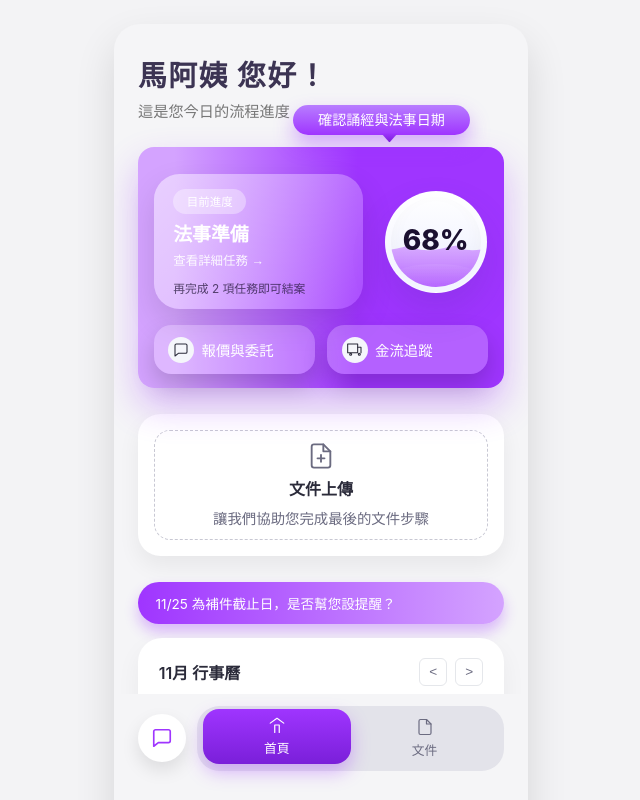
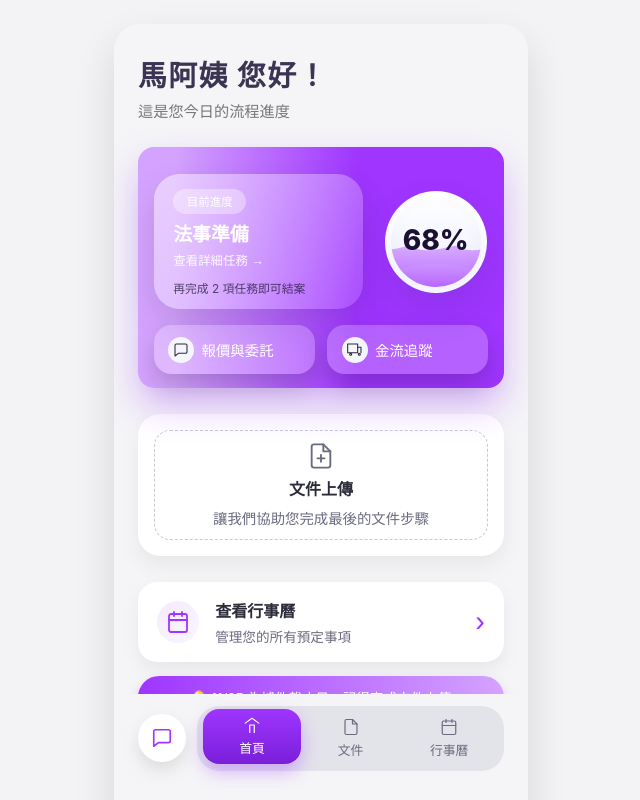
Before and after one commit to UIE47061/AnGo, a Vue app: page /family in a window 1280 px wide. Shown: the top 800 px of the page, without its empty margins (319-959 px from the left). Built offline with nearby package versions, Linux system fonts and the light colour scheme.

Commit message:
[new] 新增行事曆頁面

```diff
--- a/src/components/BottomNav.vue
+++ b/src/components/BottomNav.vue
@@ -85,6 +85,30 @@ const openChat = () => {
             </svg>
           </span>
           <span>文件</span>
+        </button>
+        <button
+          class="nav-item"
+          :class="{ active: activeTab === 'Calendar' }"
+          @click="navigateTo('Calendar')"
+        >
+          <span class="nav-icon" aria-hidden="true">
+            <svg
+              viewBox="0 0 24 24"
+              width="18"
+              height="18"
+              fill="none"
+              stroke="currentColor"
+              stroke-width="1.6"
+              stroke-linecap="round"
+              stroke-linejoin="round"
+            >
+              <rect x="3" y="4" width="18" height="18" rx="2" ry="2" />
+              <line x1="16" y1="2" x2="16" y2="6" />
+              <line x1="8" y1="2" x2="8" y2="6" />
+              <line x1="3" y1="10" x2="21" y2="10" />
+            </svg>
+          </span>
+          <span>行事曆</span>
         </button>
       </div>
     </div>
--- a/src/router/index.js
+++ b/src/router/index.js
@@ -28,6 +28,11 @@ const routes = [
     component: () => import('@/views/DocumentPage.vue'),
   },
   {
+    path: '/calendar',
+    name: 'Calendar',
+    component: () => import('@/views/CalendarPage.vue'),
+  },
+  {
     path: '/quote',
     name: 'Quote',
     component: () => import('@/views/QuotePage.vue'),
--- /dev/null
+++ b/src/views/CalendarPage.vue
@@ -0,0 +1,104 @@
+<script setup>
+import { ref } from 'vue'
+import Calendar from '@/components/Calendar.vue'
+import BottomNav from '@/components/BottomNav.vue'
+
+// 日曆事件資料（後端 API 格式）
+const calendarEvents = ref([
+  {
+    id: 1,
+    date: '2025-11-20',
+    time: '14:00',
+    title: '誦經法事',
+    category: '禮儀'
+  },
+  {
+    id: 2,
+    date: '2025-11-25',
+    time: '09:00',
+    title: '文件補件截止',
+    category: '行政'
+  },
+  {
+    id: 3,
+    date: '2025-11-27',
+    time: '10:30',
+    title: '家屬會議',
+    category: '行政'
+  },
+  {
+    id: 4,
+    date: '2025-11-20',
+    time: '16:00',
+    title: '場地佈置確認',
+    category: '禮儀'
+  },
+  {
+    id: 5,
+    date: '2025-11-30',
+    time: '11:00',
+    title: '最終審核',
+    category: '行政'
+  }
+])
+</script>
+
+<template>
+  <div class="phone">
+    <main id="main-content">
+      <header class="page-header">
+        <h2>行事曆</h2>
+        <p>管理您的所有預定事項</p>
+      </header>
+
+      <Calendar :events="calendarEvents" />
+    </main>
+
+    <BottomNav />
+  </div>
+</template>
+
+<style scoped>
+.phone {
+  width: 100%;
+  max-width: 414px;
+  min-height: 100vh;
+  background: #f5f5f7;
+  border-radius: 0;
+  box-shadow: none;
+  padding: 0;
+  margin: 0 auto;
+  position: relative;
+}
+
+@media (min-width: 415px) {
+  .phone {
+    border-radius: 26px;
+    box-shadow: 0 18px 40px rgba(0, 0, 0, 0.12);
+    min-height: 896px;
+  }
+}
+
+#main-content {
+  min-height: 100vh;
+  display: flex;
+  flex-direction: column;
+  gap: 1.2rem;
+  overflow-y: auto;
+  padding: 1.8rem 1.5rem;
+  padding-bottom: calc(120px + env(safe-area-inset-bottom));
+}
+
+.page-header h2 {
+  margin: 0;
+  font-size: 1.8rem;
+  color: #3c3453;
+  letter-spacing: 0.05em;
+}
+
+.page-header p {
+  margin: 0.35rem 0 0;
+  color: #777;
+  font-size: 0.95rem;
+}
+</style>
--- a/src/views/FamilyDashboard.vue
+++ b/src/views/FamilyDashboard.vue
@@ -3,48 +3,8 @@ import { ref } from 'vue'
 import { useRouter } from 'vue-router'
 import ProgressCircle from '@/components/ProgressCircle.vue'
 import BottomNav from '@/components/BottomNav.vue'
-import Calendar from '@/components/Calendar.vue'
 
 const router = useRouter()
-
-// 日曆事件資料（後端 API 格式）
-const calendarEvents = ref([
-  {
-    id: 1,
-    date: '2025-11-20',
-    time: '14:00',
-    title: '誦經法事',
-    category: '禮儀'
-  },
-  {
-    id: 2,
-    date: '2025-11-25',
-    time: '09:00',
-    title: '文件補件截止',
-    category: '行政'
-  },
-  {
-    id: 3,
-    date: '2025-11-27',
-    time: '10:30',
-    title: '家屬會議',
-    category: '行政'
-  },
-  {
-    id: 4,
-    date: '2025-11-20',
-    time: '16:00',
-    title: '場地佈置確認',
-    category: '禮儀'
-  },
-  {
-    id: 5,
-    date: '2025-11-30',
-    time: '11:00',
-    title: '最終審核',
-    category: '行政'
-  }
-])
 
 const navigateToQuote = () => {
   router.push({ name: 'Quote' })
@@ -52,6 +12,14 @@ const navigateToQuote = () => {
 
 const navigateToPayment = () => {
   router.push({ name: 'Payment' })
+}
+
+const navigateToCalendar = () => {
+  router.push({ name: 'Calendar' })
+}
+
+const navigateToDocuments = () => {
+  router.push({ name: 'Documents' })
 }
 </script>
 
@@ -68,8 +36,8 @@ const navigateToPayment = () => {
 
       <!-- 進度卡片 -->
       <section class="progress-card">
-        <!-- 氣泡提示按鈕 -->
-        <div class="bubble-label">確認誦經與法事日期</div>
+        <!-- 氣泡提示按鈕
+        <div class="bubble-label">確認誦經與法事日期</div> -->
 
         <div class="progress-main">
           <!-- 左側內框 -->
@@ -132,7 +100,7 @@ const navigateToPayment = () => {
       </section>
 
       <!-- 文件上傳 -->
-      <section class="upload-card">
+      <section class="upload-card" @click="navigateToDocuments">
         <div class="upload-inner">
           <div class="upload-icon" aria-hidden="true">
             <svg
@@ -156,13 +124,36 @@ const navigateToPayment = () => {
         </div>
       </section>
 
-      <!-- 提醒 + 行事曆 -->
-      <section class="calendar-section">
+      <!-- 快速連結卡片 -->
+      <section class="quick-links">
+        <button class="quick-link-card" @click="navigateToCalendar">
+          <div class="quick-icon">
+            <svg
+              viewBox="0 0 24 24"
+              width="24"
+              height="24"
+              fill="none"
+              stroke="#9F35FF"
+              stroke-width="1.8"
+              stroke-linecap="round"
+              stroke-linejoin="round"
+            >
+              <rect x="3" y="4" width="18" height="18" rx="2" ry="2" />
+              <line x1="16" y1="2" x2="16" y2="6" />
+              <line x1="8" y1="2" x2="8" y2="6" />
+              <line x1="3" y1="10" x2="21" y2="10" />
+            </svg>
+          </div>
+          <div class="quick-text">
+            <h4>查看行事曆</h4>
+            <p>管理您的所有預定事項</p>
+          </div>
+          <div class="quick-arrow">›</div>
+        </button>
+
         <div class="reminder-bar">
-          <span>11/25 為補件截止日，是否幫您設提醒？</span>
+          <span>💡 11/25 為補件截止日，記得完成文件上傳</span>
         </div>
-
-        <Calendar :events="calendarEvents" />
       </section>
     </main>
 
@@ -378,6 +369,17 @@ const navigateToPayment = () => {
   border-radius: 1.4rem;
   padding: 1rem 1rem;
   box-shadow: 0 10px 22px rgba(0, 0, 0, 0.06);
+  cursor: pointer;
+  transition: all 0.2s ease;
+}
+
+.upload-card:hover {
+  transform: translateY(-2px);
+  box-shadow: 0 14px 28px rgba(0, 0, 0, 0.1);
+}
+
+.upload-card:active {
+  transform: translateY(0);
 }
 
 .upload-inner {
@@ -411,10 +413,72 @@ const navigateToPayment = () => {
   font-size: 0.9rem;
 }
 
-.calendar-section {
+.quick-links {
   display: flex;
   flex-direction: column;
   gap: 0.9rem;
+}
+
+.quick-link-card {
+  background: #ffffff;
+  border-radius: 1.2rem;
+  padding: 1rem 1.2rem;
+  box-shadow: 0 8px 18px rgba(0, 0, 0, 0.06);
+  display: flex;
+  align-items: center;
+  gap: 1rem;
+  border: none;
+  cursor: pointer;
+  transition: all 0.2s ease;
+  text-align: left;
+  width: 100%;
+}
+
+.quick-link-card:hover {
+  transform: translateY(-2px);
+  box-shadow: 0 12px 24px rgba(0, 0, 0, 0.1);
+}
+
+.quick-link-card:active {
+  transform: translateY(0);
+}
+
+.quick-icon {
+  width: 42px;
+  height: 42px;
+  border-radius: 999px;
+  background: linear-gradient(135deg, rgba(159, 53, 255, 0.1), rgba(159, 53, 255, 0.05));
+  display: flex;
+  align-items: center;
+  justify-content: center;
+  flex-shrink: 0;
+}
+
+.quick-icon svg {
+  display: block;
+}
+
+.quick-text {
+  flex: 1;
+}
+
+.quick-text h4 {
+  margin: 0;
+  color: #2b2b3a;
+  font-size: 1rem;
+}
+
+.quick-text p {
+  margin: 0.25rem 0 0;
+  color: #6b6b80;
+  font-size: 0.85rem;
+}
+
+.quick-arrow {
+  font-size: 1.8rem;
+  color: #9F35FF;
+  font-weight: 300;
+  flex-shrink: 0;
 }
 
 .reminder-bar {
@@ -424,5 +488,6 @@ const navigateToPayment = () => {
   color: #fff;
   font-size: 0.85rem;
   box-shadow: 0 8px 14px rgba(159, 53, 255, 0.32);
+  text-align: center;
 }
 </style>
```
